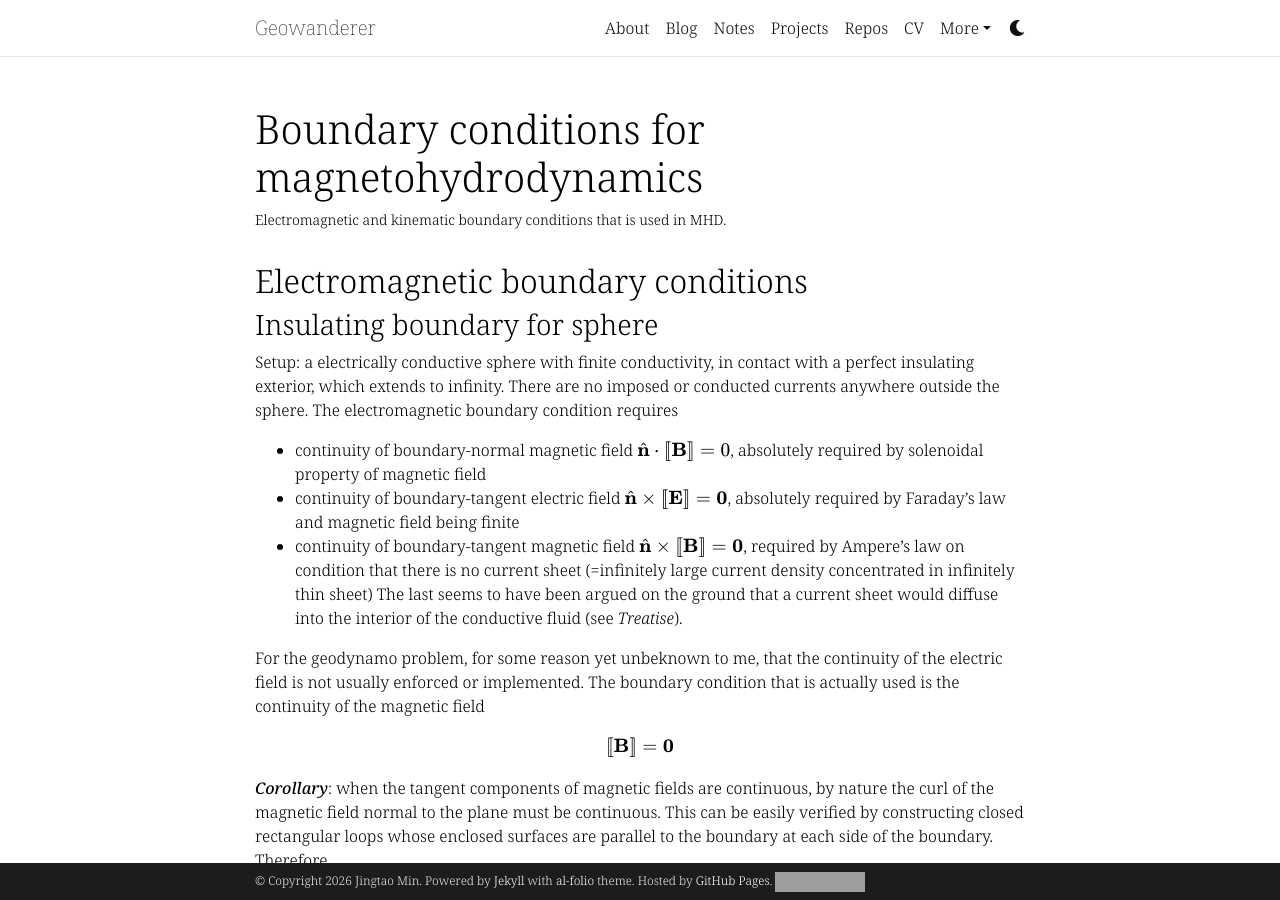
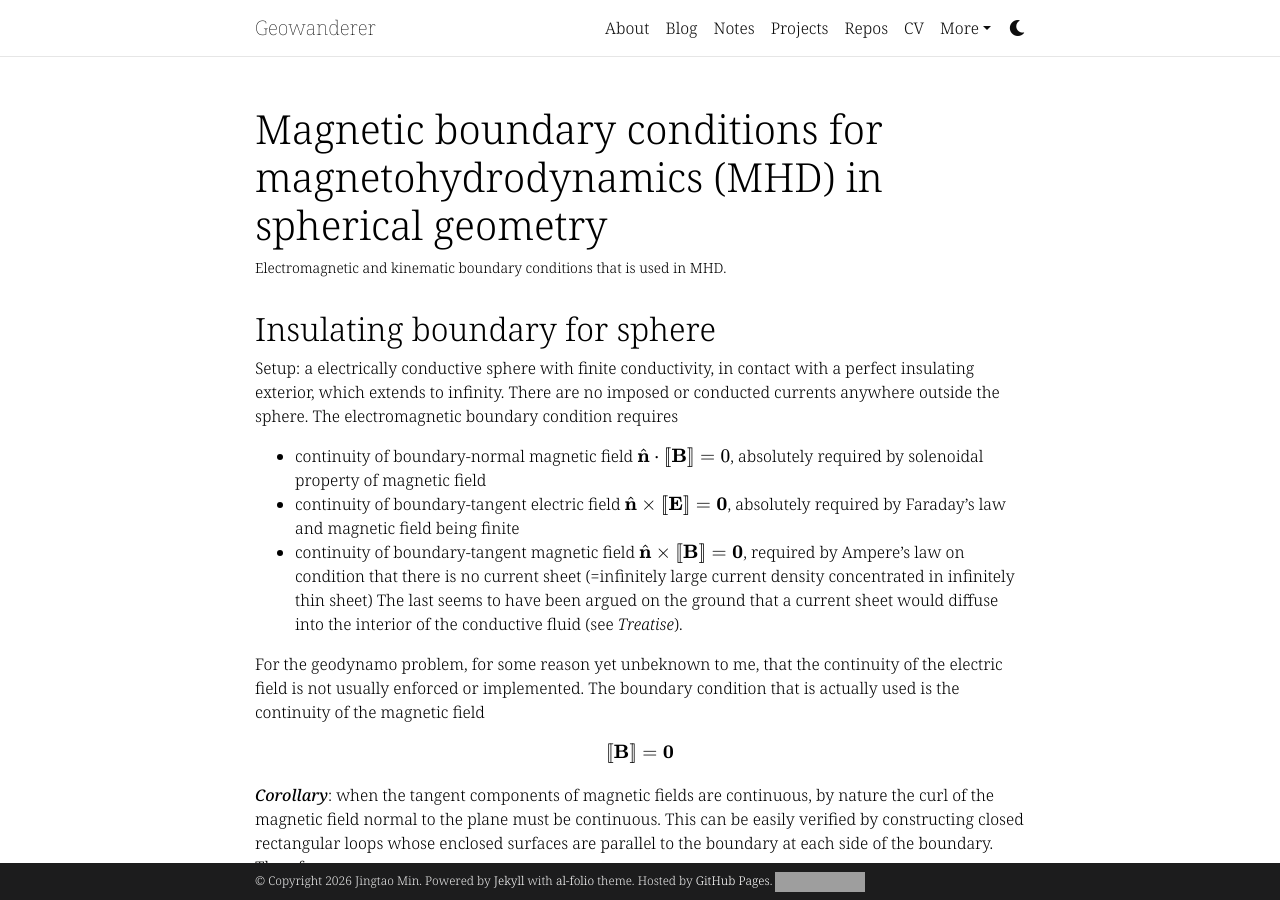
Before and after one commit to GentleMin/gentlemin.github.io, a Jekyll site: the page built from _notes/bc_mhd.md, in a window 1280 px wide and 900 px high. Built offline with Jekyll 4.4.1, drawn with Linux system fonts in a browser that asks for light colours; comment, search, counter and statistics services are not loaded; a style sheet for code colours, icons or effects is not loaded; some of the changed text lies outside the part shown; grey boxes are pictures that could not be loaded.

Commit message:
Update notes formatting

```diff
--- a/_notes/bc_mhd.md
+++ b/_notes/bc_mhd.md
@@ -1,15 +1,14 @@
 ---
 layout: page
-title: Boundary conditions for magnetohydrodynamics
+title: Magnetic boundary conditions for magnetohydrodynamics (MHD) in spherical geometry
 description: Electromagnetic and kinematic boundary conditions that is used in MHD.
 importance: 1
 date: 2023-06-15 12:30:00-0400
 category: Physics
 ---
 
-## Electromagnetic boundary conditions
 
-### Insulating boundary for sphere
+## Insulating boundary for sphere
 
 Setup: a electrically conductive sphere with finite conductivity, in contact with a perfect insulating exterior, which extends to infinity. There are no imposed or conducted currents anywhere outside the sphere. The electromagnetic boundary condition requires
 - continuity of boundary-normal magnetic field $$\hat{\mathbf{n}}\cdot[\![\mathbf{B}]\!] = 0$$, absolutely required by solenoidal property of magnetic field
@@ -124,6 +123,3 @@ t_l^m &= 0
 $$
 
 which gives the boundary solely in terms of the field coefficients in the interior region. It can be easily shown that for any field that satisfies this condition, there is a field within the insulating medium exterior to the sphere so that the original boundary conditions are satisfied. Therefore, this set of BC is sufficient and necessary.
-
-
-## Kinematic boundary conditions
```
Also changed, not shown: _notes/bc_hydro.md (+5 -1 lines), _notes/wave_adv_green_fun.md (+10 -0 lines).
